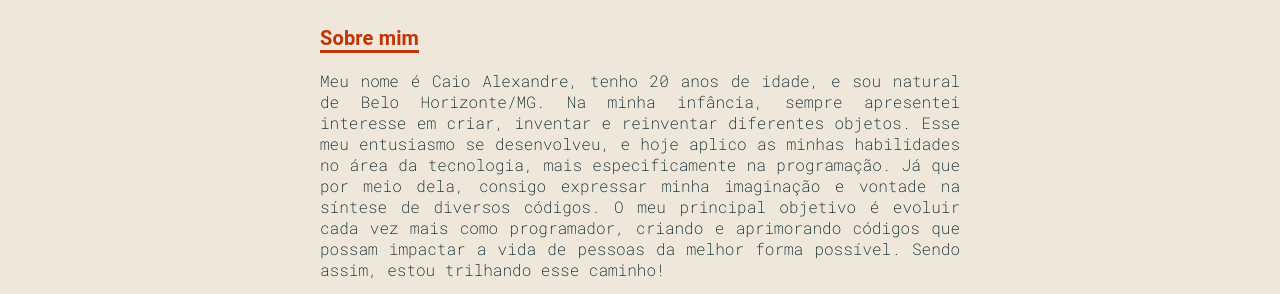
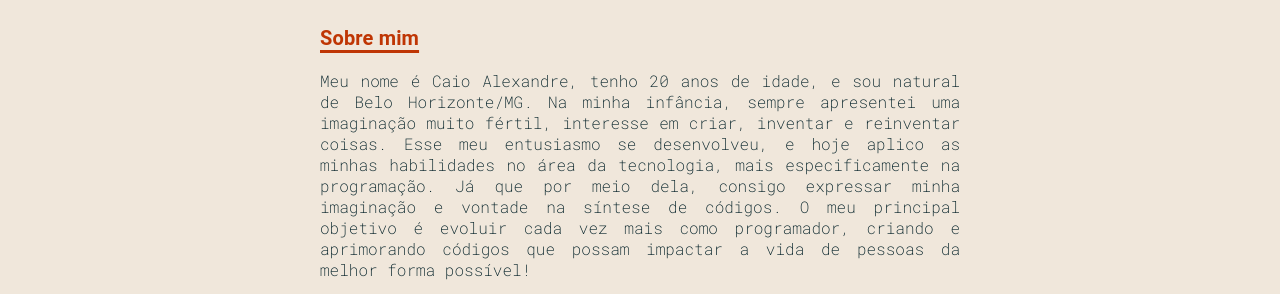
Before and after one commit to caiioalves/portfolio, a React (Create React App) app: page / in a window 1280 px wide. Shown: the part 506-800 px from the top of the page. Built offline with nearby package versions, Linux system fonts and the light colour scheme.

Commit message:
Alterando pagina Home

```diff
--- a/src/pages/Home.js
+++ b/src/pages/Home.js
@@ -72,11 +72,11 @@ function Home() {
           </Typography>
           <Typography textAlign="justify" variant='h7'  color={text} >
           Meu nome é Caio Alexandre, tenho  20 anos de idade, e sou natural de Belo Horizonte/MG. Na minha infância,
-          sempre apresentei interesse em criar, inventar e reinventar diferentes objetos. Esse meu entusiasmo se
+          sempre apresentei uma imaginação muito fértil, interesse em criar, inventar e reinventar coisas. Esse meu entusiasmo se
           desenvolveu, e hoje aplico as minhas habilidades no área da tecnologia, mais especificamente na programação.
-          Já que por meio dela, consigo expressar minha imaginação e vontade na síntese de diversos códigos. O meu
+          Já que por meio dela, consigo expressar minha imaginação e vontade na síntese de códigos. O meu
           principal objetivo é evoluir cada vez mais como programador, criando e aprimorando códigos que possam impactar
-          a vida de pessoas da melhor forma possível. Sendo assim, estou trilhando esse caminho!
+          a vida de pessoas da melhor forma possível!
           </Typography>
         </Box>
         <Box
```
